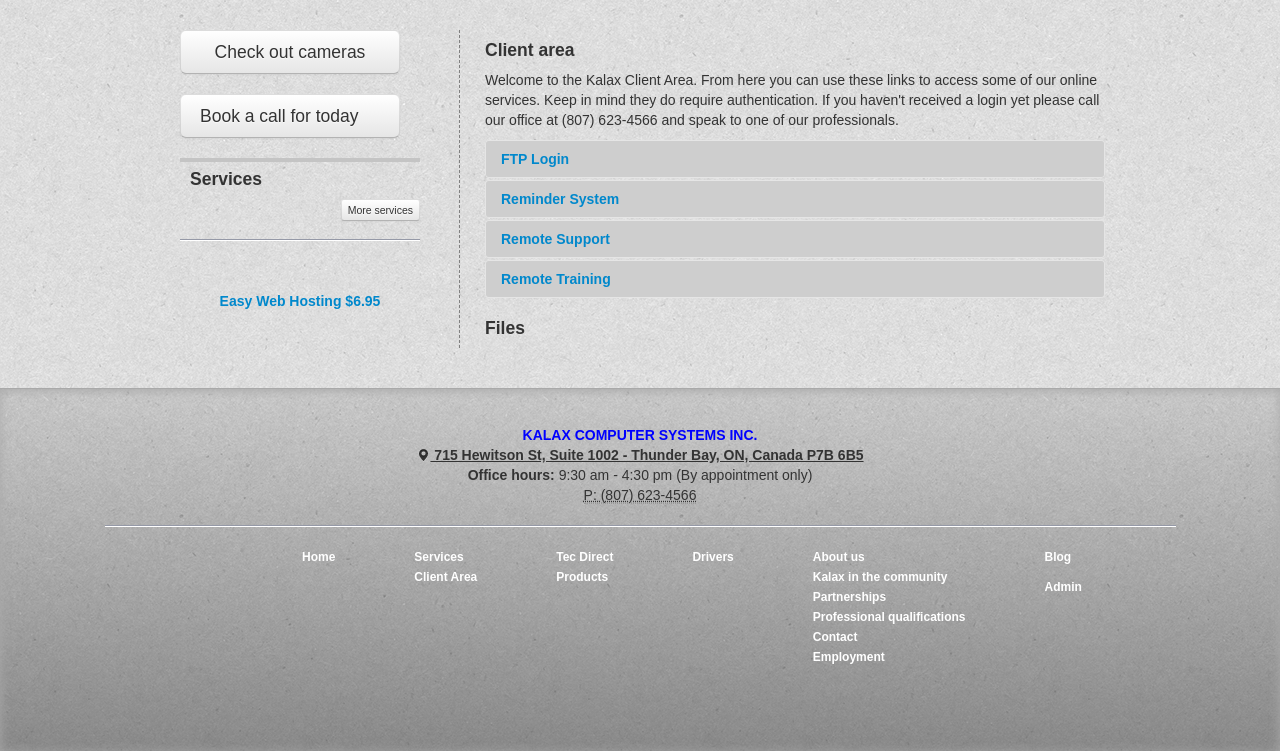
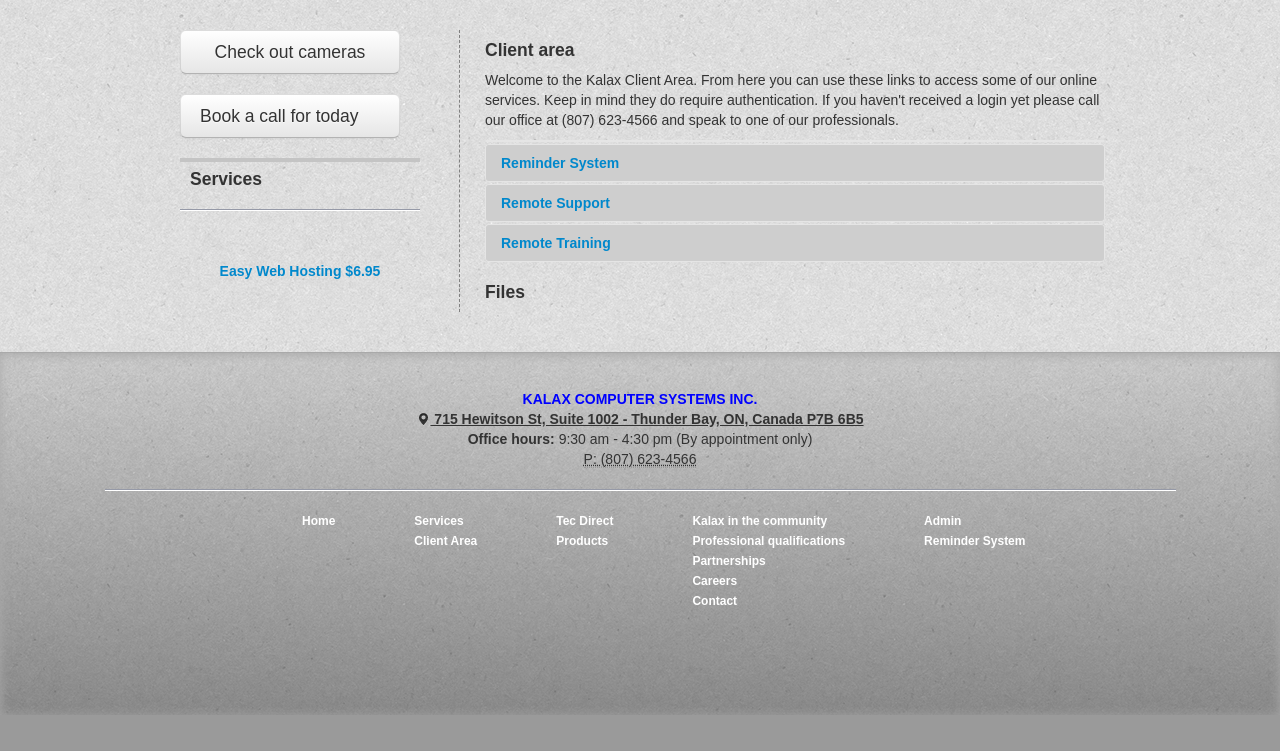
Before and after one commit to augustovictor/kalax, a CakePHP app: the page made by app/View/Pages/client_area.ctp in a window 1280 px wide. Shown: the part 393-1144 px from the top of the page. After the commit the page ends 1108 px from the top, so only its background shows below. Run offline with PHP 8.4 and a stand-in for CakePHP, Linux system fonts and the light colour scheme; the template is opened without the code that fills it, so the values that code supplies are empty; form fields are guessed from the names that the template uses; some libraries are stand-ins or nearby versions.

Commit message:
Layout changes

```diff
--- a/app/View/Elements/_sidebar.ctp
+++ b/app/View/Elements/_sidebar.ctp
@@ -45,10 +45,6 @@
 			</li>
 		<?php endforeach; ?>
 	</ul>
-
-	<?php echo $this->Html->link(__('More services'), array('controller' => 'services', 'action' => 'public_page'), array('class' => 'btn btn-mini pull-right')); ?>
-
-	<br>
 
 	<!-- <h4 class="title_border">
 		News
--- a/app/View/Elements/_sidebar_services.ctp
+++ b/app/View/Elements/_sidebar_services.ctp
@@ -93,10 +93,6 @@
 			</li>
 		<?php endforeach; ?>
 	</ul>
-
-	<?php echo $this->Html->link(__('More services'), array('controller' => 'services', 'action' => 'public_page'), array('class' => 'btn btn-mini pull-right')); ?>
-
-	<br>
 
 	<!-- <h4 class="title_border">
 		News
--- a/app/View/Layouts/default.ctp
+++ b/app/View/Layouts/default.ctp
@@ -283,16 +283,16 @@
 					<div class="footer_menu_container span12">
 
 						<ul class="unstyled footer_menu">
-							<li> <strong> <?php echo $this->Html->link(__('Home'), array('controller' => '', 'action' => '')); ?> </strong></li>
+							<li> <strong> <?php echo $this->Html->link(__('Home'), array('controller' => 'pages', 'action' => 'home')); ?> </strong></li>
 						</ul>
 						<ul class="unstyled footer_menu inline-block">
-							<li> <strong> <?php echo $this->Html->link(__('Services'), array('controller' => '', 'action' => '')); ?> </strong> </li>
-							<li> <?php echo $this->Html->link(__('Client Area'), array('controller' => '', 'action' => '')); ?> </li>
+							<li> <strong> <?php echo $this->Html->link(__('Services'), array('controller' => 'pages', 'action' => 'our_services')); ?> </strong> </li>
+							<li> <?php echo $this->Html->link(__('Client Area'), array('controller' => 'pages', 'action' => 'client_area')); ?> </li>
 						</ul>
 
 						<ul class="unstyled footer_menu">
-							<li> <strong> <?php echo $this->Html->link(__('Tec Direct'), array('controller' => '', 'action' => '')); ?> </strong> </li>
-							<li> <?php echo $this->Html->link(__('Products'), array('controller' => '', 'action' => '')); ?> </li>
+							<li> <strong> <?php echo $this->Html->link(__('Tec Direct'), array('controller' => 'pages', 'action' => 'tec_direct')); ?> </strong> </li>
+							<li> <?php echo $this->Html->link(__('Products'), array('controller' => 'products', 'action' => 'public_page')); ?> </li>
 						</ul>
 
 						<!-- <ul class="unstyled footer_menu">
@@ -300,25 +300,17 @@
 						</ul> -->
 
 						<ul class="unstyled footer_menu">
-							<li> <strong> <?php echo $this->Html->link(__('Drivers'), array('controller' => '', 'action' => '')); ?> </strong> </li>
-						</ul>
-
-						<ul class="unstyled footer_menu">
-							<li> <strong> <?php echo $this->Html->link(__('About us'), array('controller' => '', 'action' => '')); ?> </strong> </li>
-							<li> <?php echo $this->Html->link(__('Kalax in the community'), array('controller' => '', 'action' => '')); ?> </li>
-							<li> <?php echo $this->Html->link(__('Partnerships'), array('controller' => 'pages', 'action' => 'partnerships')); ?> </li>
-							<li> <?php echo $this->Html->link(__('Professional qualifications'), array('controller' => '', 'action' => '')); ?> </li>
-							<li> <?php echo $this->Html->link(__('Contact'), array('controller' => '', 'action' => '')); ?> </li>
-							<li> <?php echo $this->Html->link(__('Employment'), array('controller' => '', 'action' => '')); ?> </li>
+							<li><?php echo $this->Html->link(__('Kalax in the community'), array('controller' => 'events', 'action' => 'public_page')); ?></li>
+								<li><?php echo $this->Html->link(__('Professional qualifications'), array('controller' => 'qualifications', 'action' => 'public_page')); ?></li>
+								<li><?php echo $this->Html->link(__('Partnerships'), array('controller' => 'pages', 'action' => 'partnerships')); ?></li>
+								<li><?php echo $this->Html->link(__('Careers'), array('controller' => 'jobs', 'action' => 'public_page')); ?></li>
+								<li><a href="#contactForm" role="button" data-toggle="modal">Contact</a></li>
 						</ul>
 
 
 						<ul class="unstyled footer_menu">
-							<li> <strong> <a href="http://www.kalax.on.ca/blog/" target="_blank">Blog</a> </strong> </li>
-						</ul>
-
-						<ul class="unstyled footer_menu">
 							<li> <strong> <?php echo $this->Html->link(__('Admin'), array('controller' => 'users', 'action' => 'login')); ?> </strong> </li>
+							<li> <strong> <a href="http://www.kalax.on.ca/reminder" target="_blank"> Reminder System</a> </strong> </li>
 						</ul>
 					</div>
 
--- a/app/View/Pages/client_area.ctp
+++ b/app/View/Pages/client_area.ctp
@@ -14,11 +14,6 @@
 				<div class="accordion" id="accordion2">
 
 				  <div class="accordion-group">
-				    <div class="accordion-heading">
-				      <a class="accordion-toggle" target="_blank" href="http://www.kalax.on.ca/client_FTP/">
-				        FTP Login
-				      </a>
-				    </div>
 				  </div>
 
 				  <div class="accordion-group">
--- a/app/View/Pages/tec_direct.ctp
+++ b/app/View/Pages/tec_direct.ctp
@@ -29,8 +29,8 @@
 				</ul>
 				<p style="margin: 0px 5px">AND MANY MORE INDUSTRY LEADING COMPANIES<br><br></p>
 				<p style="margin: 0px 5px">
-					We can provide pre-assembled systems or a custom configuration for your personal needs. All of our Touch systems are Novell certified
-					and backed by a three year limited warranty.<br><br>
+					We can provide pre-assembled systems or a custom configuration for your personal needs. All of our Lenovo systems are certified and backed by a three year limited warranty.
+					<br><br>
 				</p>
 
 			</div>
--- a/app/View/Uploads/add.ctp
+++ b/app/View/Uploads/add.ctp
@@ -17,3 +17,6 @@
 		<li><?php echo $this->Html->link(__('List Uploads'), array('action' => 'index')); ?></li>
 	</ul>
 </div>
+
+<div id="progressbar"></div>
+<?=$ajax->progressbar('progressbar', array('value' => 37))?>
```
